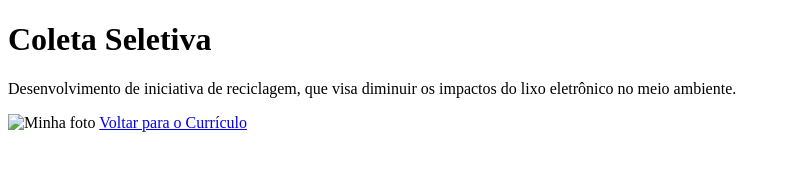
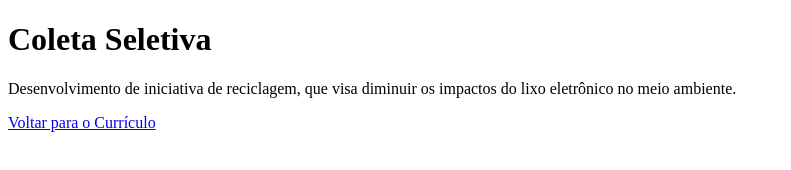
Before and after one commit to Juliaomizzollo/Desenvolvimento-web, a plain HTML site: page pag 3.html in a window 1280 px wide. Shown: the whole page, without its empty margins (0-791 px from the left). Drawn offline with Linux system fonts and the light colour scheme.

Commit message:
Update pag 3.html

```diff
--- a/pag 3.html
+++ b/pag 3.html
@@ -8,7 +8,7 @@
   <body>
     <h1>Coleta Seletiva</h1>
     <p>Desenvolvimento de iniciativa de reciclagem, que visa diminuir os impactos do lixo eletrônico no meio ambiente.</p>
-    <img src="C:\Users\202310210004\Downloads\Projeto currículo\Imagens\imagem 4.jpg" alt="Minha foto" width="300">
+
 
     <a href="curriculo 2.html">Voltar para o Currículo</a>
   </body>
```
